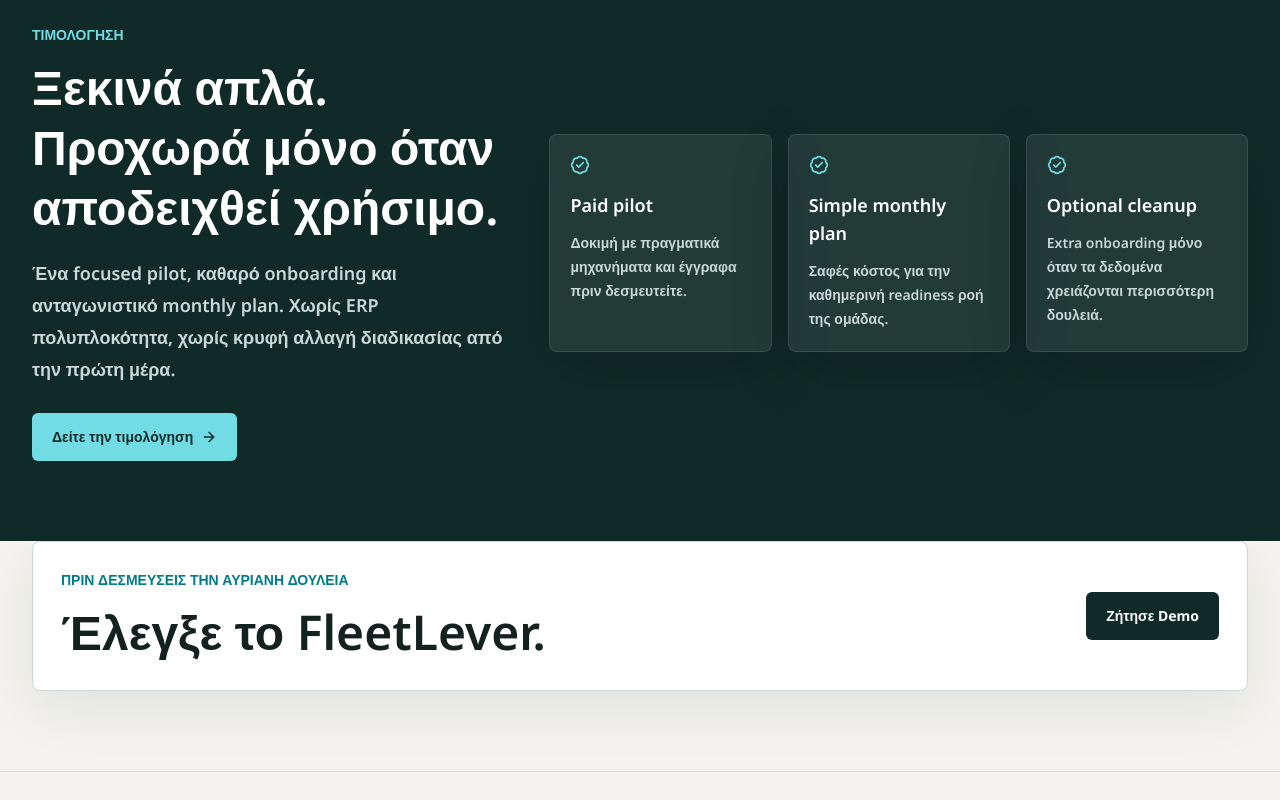
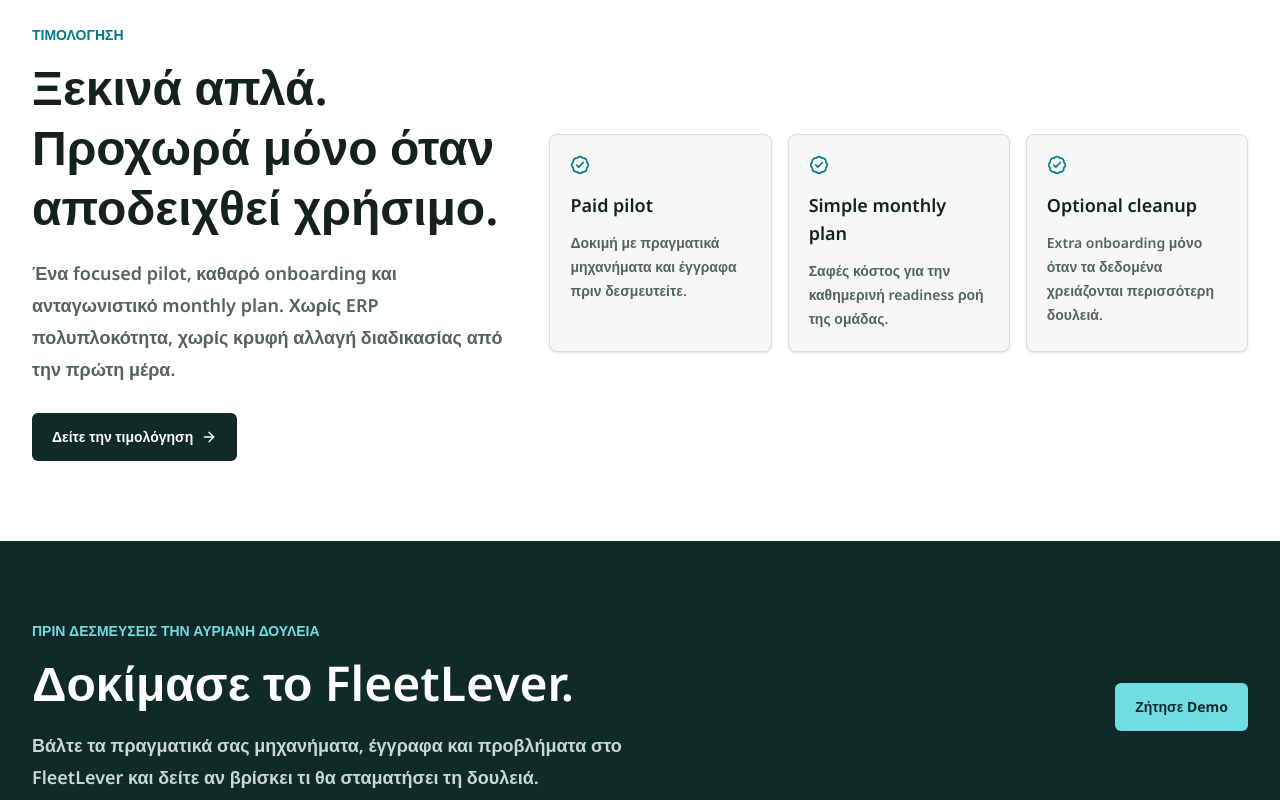
Before and after one commit to gkaragioul/FleetLever, a Next.js app: page /landing in a window 1280 px wide. Shown: the part 7260-8060 px from the top of the page. Built offline with nearby package versions, Linux system fonts and the light colour scheme; no server answers.

Commit message:
Alternate landing pricing and CTA sections

```diff
--- a/src/app/landing/page.tsx
+++ b/src/app/landing/page.tsx
@@ -759,19 +759,19 @@
         </div>
       </section>
 
-      <section className="bg-[#102b27] px-5 py-20 text-white sm:px-6 lg:px-8" id="pricing">
+      <section className="bg-white px-5 py-20 text-[#13211f] sm:px-6 lg:px-8" id="pricing">
         <div className="mx-auto grid w-full max-w-7xl gap-8 lg:grid-cols-[0.82fr_1.18fr] lg:items-center">
           <div>
-            <p className="text-sm font-bold uppercase text-[#72dce5]">Τιμολόγηση</p>
+            <p className="text-sm font-bold uppercase text-[#007C89]">Τιμολόγηση</p>
             <h2 className="mt-3 text-3xl font-semibold leading-tight sm:text-5xl">
               Ξεκινά απλά. Προχωρά μόνο όταν αποδειχθεί χρήσιμο.
             </h2>
-            <p className="mt-5 max-w-2xl text-lg font-semibold leading-8 text-[#c9d8d4]">
+            <p className="mt-5 max-w-2xl text-lg font-semibold leading-8 text-[#53635f]">
               Ένα focused pilot, καθαρό onboarding και ανταγωνιστικό monthly plan. Χωρίς ERP πολυπλοκότητα, χωρίς κρυφή αλλαγή διαδικασίας από την πρώτη μέρα.
             </p>
             <Link
               href="/pricing"
-              className="mt-7 inline-flex min-h-12 items-center justify-center gap-2 rounded-md bg-[#72dce5] px-5 text-sm font-bold text-[#102b27] transition hover:bg-white focus-visible:outline-none focus-visible:ring-2 focus-visible:ring-[#72dce5] focus-visible:ring-offset-2 focus-visible:ring-offset-[#102b27]"
+              className="mt-7 inline-flex min-h-12 items-center justify-center gap-2 rounded-md bg-[#102b27] px-5 text-sm font-bold text-white transition hover:bg-[#007C89] focus-visible:outline-none focus-visible:ring-2 focus-visible:ring-[#00aebe] focus-visible:ring-offset-2"
             >
               Δείτε την τιμολόγηση
               <ArrowRight className="h-4 w-4" aria-hidden="true" />
@@ -783,27 +783,30 @@
               ["Simple monthly plan", "Σαφές κόστος για την καθημερινή readiness ροή της ομάδας."],
               ["Optional cleanup", "Extra onboarding μόνο όταν τα δεδομένα χρειάζονται περισσότερη δουλειά."],
             ].map(([title, body]) => (
-              <article key={title} className="rounded-lg border border-white/10 bg-white/8 p-5 shadow-[0_18px_60px_rgba(0,0,0,0.18)]">
-                <BadgeCheck className="h-5 w-5 text-[#72dce5]" aria-hidden="true" />
-                <h3 className="mt-4 text-lg font-semibold text-white">{title}</h3>
-                <p className="mt-3 text-sm font-semibold leading-6 text-[#c9d8d4]">{body}</p>
+              <article key={title} className="rounded-lg border border-[#d5dfda] bg-[#f7f8f5] p-5 shadow-sm">
+                <BadgeCheck className="h-5 w-5 text-[#007C89]" aria-hidden="true" />
+                <h3 className="mt-4 text-lg font-semibold text-[#13211f]">{title}</h3>
+                <p className="mt-3 text-sm font-semibold leading-6 text-[#53635f]">{body}</p>
               </article>
             ))}
           </div>
         </div>
       </section>
 
-      <section className="px-5 pb-20 sm:px-6 lg:px-8">
-        <div className="mx-auto grid w-full max-w-7xl gap-8 rounded-lg border border-[#cdd8d3] bg-white p-7 shadow-[0_18px_55px_rgba(19,33,31,0.08)] lg:grid-cols-[1fr_auto] lg:items-center">
+      <section className="bg-[#102b27] px-5 py-20 text-white sm:px-6 lg:px-8">
+        <div className="mx-auto grid w-full max-w-7xl gap-8 lg:grid-cols-[1fr_auto] lg:items-center">
           <div>
-            <p className="text-sm font-bold uppercase text-[#007C89]">Πριν δεσμεύσεις την αυριανή δουλειά</p>
-            <h2 className="mt-3 text-3xl font-semibold leading-tight text-[#13211f] sm:text-5xl">
-              Έλεγξε το FleetLever.
+            <p className="text-sm font-bold uppercase text-[#72dce5]">Πριν δεσμεύσεις την αυριανή δουλειά</p>
+            <h2 className="mt-3 text-3xl font-semibold leading-tight text-white sm:text-5xl">
+              Δοκίμασε το FleetLever.
             </h2>
+            <p className="mt-4 max-w-2xl text-lg font-semibold leading-8 text-[#c9d8d4]">
+              Βάλτε τα πραγματικά σας μηχανήματα, έγγραφα και προβλήματα στο FleetLever και δείτε αν βρίσκει τι θα σταματήσει τη δουλειά.
+            </p>
           </div>
           <a
             href="mailto:hello@fleetlever.com?subject=FleetLever pilot"
-            className="inline-flex min-h-12 items-center justify-center rounded-md bg-[#102b27] px-5 text-sm font-bold text-white transition hover:bg-[#007C89] focus-visible:outline-none focus-visible:ring-2 focus-visible:ring-[#00aebe] focus-visible:ring-offset-2"
+            className="inline-flex min-h-12 items-center justify-center rounded-md bg-[#72dce5] px-5 text-sm font-bold text-[#102b27] transition hover:bg-white focus-visible:outline-none focus-visible:ring-2 focus-visible:ring-[#72dce5] focus-visible:ring-offset-2 focus-visible:ring-offset-[#102b27]"
           >
             Ζήτησε Demo
           </a>
```
